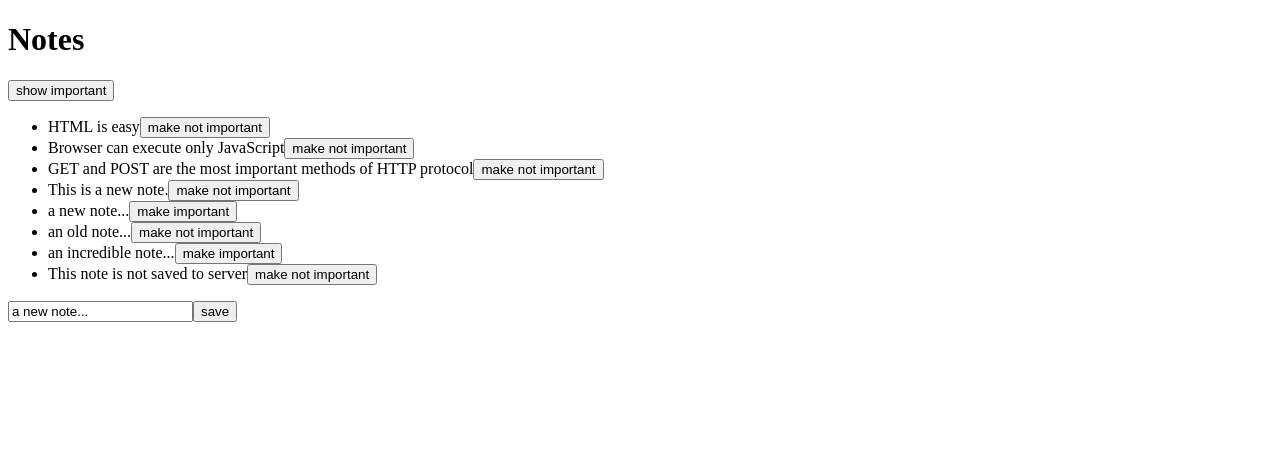
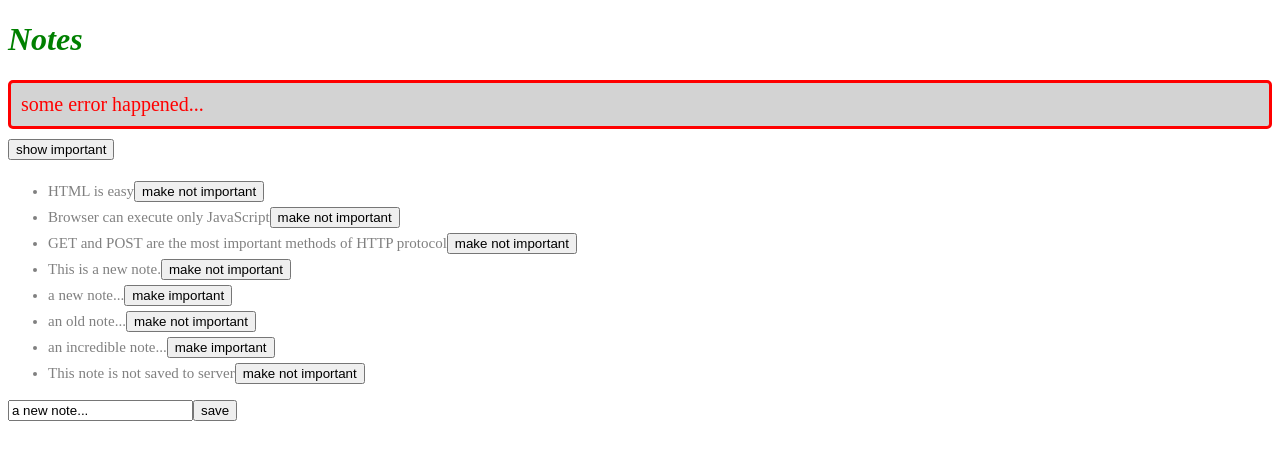
Before and after one commit to LtCoinCidenCe/FullStackReact, a React (Create React App) app in the folder Part2/material/: page / in a window 1280 px wide. Shown: the top 460 px of the page. Built offline with nearby package versions, Linux system fonts and the light colour scheme; data requests are answered from the project's data file.

Commit message:
e improved error message

```diff
--- a/Part2/material/src/App.js
+++ b/Part2/material/src/App.js
@@ -1,6 +1,7 @@
-import React, { useState, useEffect } from 'react'
-import Note from './components/Note'
-import noteService from './service/notes'
+import React, { useState, useEffect } from 'react';
+import Note from './components/Note';
+import noteService from './service/notes';
+import Notification from './components/Notification';
 
 const App = () =>
 {
@@ -8,7 +9,8 @@
   const [newNote, setNewNote] = useState(
     'a new note...'
   )
-  const [showAll, setShowAll] = useState(true)
+  const [showAll, setShowAll] = useState(true);
+  const [errorMessage, setErrorMessage] = useState('some error happened...');
 
   const hook = () =>
   {
@@ -40,10 +42,15 @@
       })
       .catch(error =>
       {
-        alert(`the note '${note.content}' was already deleted from server`)
-        setNotes(notes.filter(n => n.id !== id))
-      }
-      )
+        setErrorMessage(
+          `Note '${note.content}' was already removed from server`
+        )
+        setTimeout(() =>
+        {
+          setErrorMessage(null)
+        }, 5000)
+        setNotes(notes.filter(n => n.id !== id));
+      })
     // axios.put(url, changedNote).then(response =>
     // {
     //   // note returned
@@ -93,6 +100,7 @@
   return (
     <div>
       <h1>Notes</h1>
+      <Notification message={errorMessage} />
       <div>
         <button onClick={() => setShowAll(!showAll)}>
           show {showAll ? 'important' : 'all'}
--- a/Part2/material/src/components/Note.js
+++ b/Part2/material/src/components/Note.js
@@ -5,7 +5,7 @@
     ? 'make not important' : 'make important'
 
   return (
-    <li>
+    <li className='note'>
       {note.content}
       <button onClick={toggleImportance}>{label}</button>
     </li>
--- /dev/null
+++ b/Part2/material/src/components/Notification.js
@@ -0,0 +1,15 @@
+const Notification = ({ message }) =>
+{
+  if (message === null)
+  {
+    return null
+  }
+
+  return (
+    <div className="error">
+      {message}
+    </div>
+  )
+}
+
+export default Notification;
--- a/Part2/material/src/index.css
+++ b/Part2/material/src/index.css
@@ -1,13 +1,20 @@
-body {
-  margin: 0;
-  font-family: -apple-system, BlinkMacSystemFont, 'Segoe UI', 'Roboto', 'Oxygen',
-    'Ubuntu', 'Cantarell', 'Fira Sans', 'Droid Sans', 'Helvetica Neue',
-    sans-serif;
-  -webkit-font-smoothing: antialiased;
-  -moz-osx-font-smoothing: grayscale;
+h1 {
+  color: green;
+  font-style: italic;
 }
 
-code {
-  font-family: source-code-pro, Menlo, Monaco, Consolas, 'Courier New',
-    monospace;
+.note {
+  color: grey;
+  padding-top: 5px;
+  font-size: 15px;
 }
+
+.error {
+  color: red;
+  background: lightgrey;
+  font-size: 20px;
+  border-style: solid;
+  border-radius: 5px;
+  padding: 10px;
+  margin-bottom: 10px;
+}
--- a/Part2/material/src/index.js
+++ b/Part2/material/src/index.js
@@ -1,6 +1,6 @@
 import ReactDOM from 'react-dom'
 import App from './App.js'
-// import './index.css'
+import './index.css'
 // import axios from 'axios'
 
 // const promise = axios.get('http://localhost:3001/notes')
```
